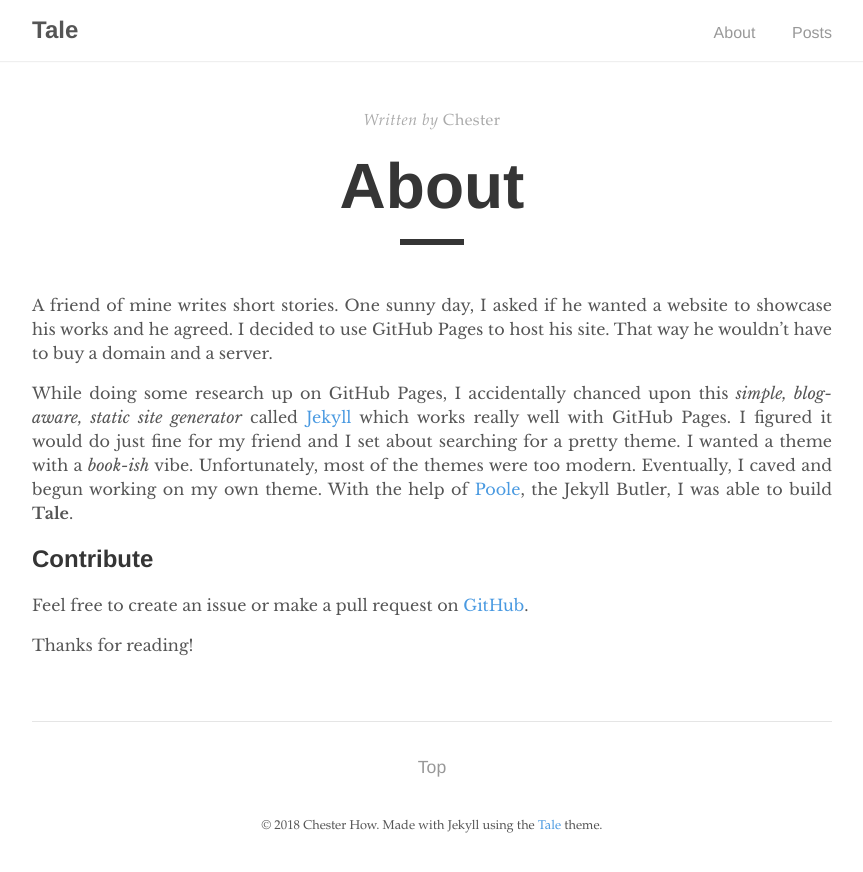
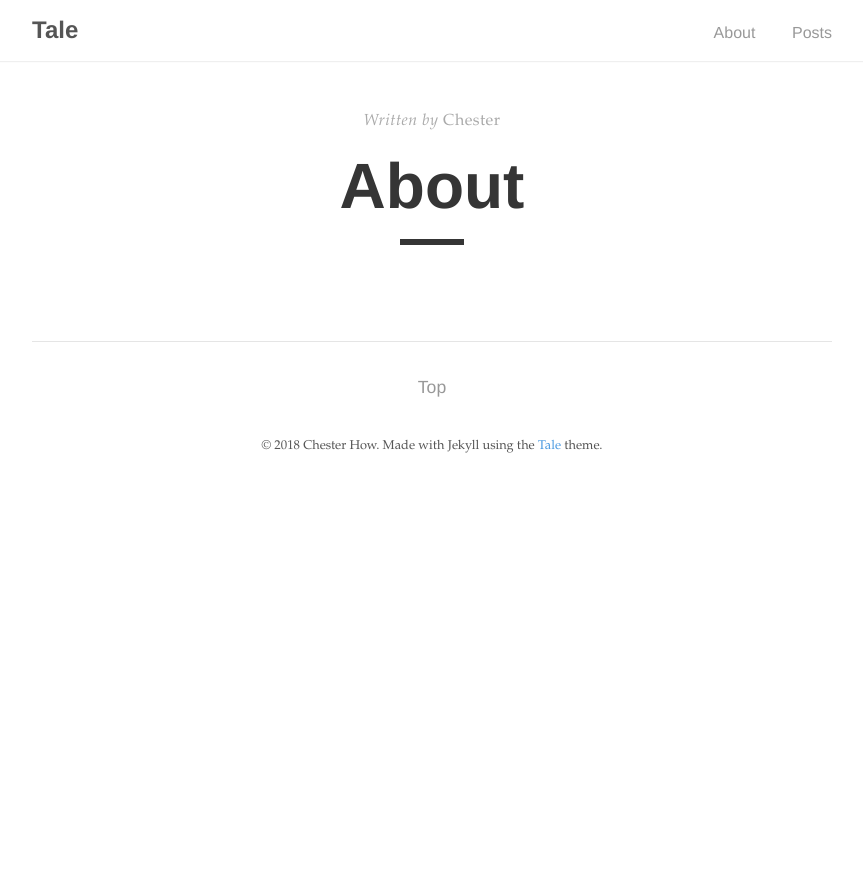
Before and after one commit to Pablu/Vortice, a Jekyll site: the page built from about.md, in a window 1280 px wide. Shown: the top 872 px of the page, without its empty margins (208-1071 px from the left). Built offline with Jekyll 4.4.1, drawn with Linux system fonts in a browser that asks for light colours.

Commit message:
Update about.md

```diff
--- a/about.md
+++ b/about.md
@@ -4,12 +4,3 @@
 author: "Chester"
 permalink: /about/
 ---
-
-A friend of mine writes short stories. One sunny day, I asked if he wanted a website to showcase his works and he agreed. I decided to use GitHub Pages to host his site. That way he wouldn't have to buy a domain and a server.
-
-While doing some research up on GitHub Pages, I accidentally chanced upon this _simple, blog-aware, static site generator_ called [Jekyll](https://jekyllrb.com/) which works really well with GitHub Pages. I figured it would do just fine for my friend and I set about searching for a pretty theme. I wanted a theme with a _book-ish_ vibe. Unfortunately, most of the themes were too modern. Eventually, I caved and begun working on my own theme. With the help of [Poole](https://github.com/poole/poole), the Jekyll Butler, I was able to build **Tale**.
-
-## Contribute
-Feel free to create an issue or make a pull request on [GitHub](https://github.com/chesterhow/tale).
-
-Thanks for reading!
```
